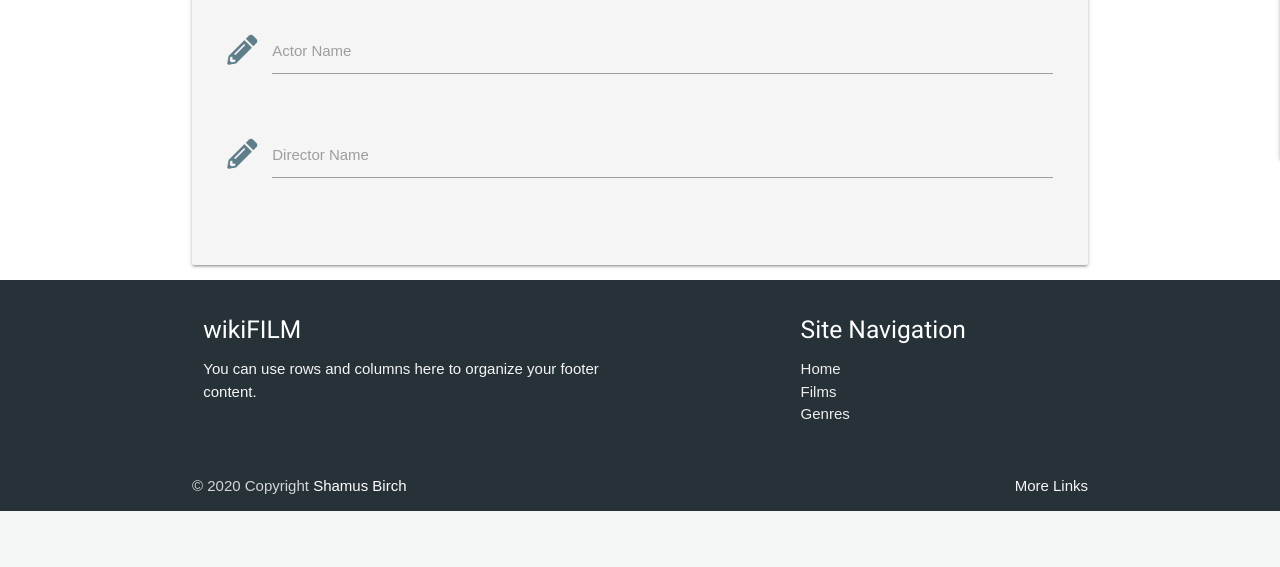
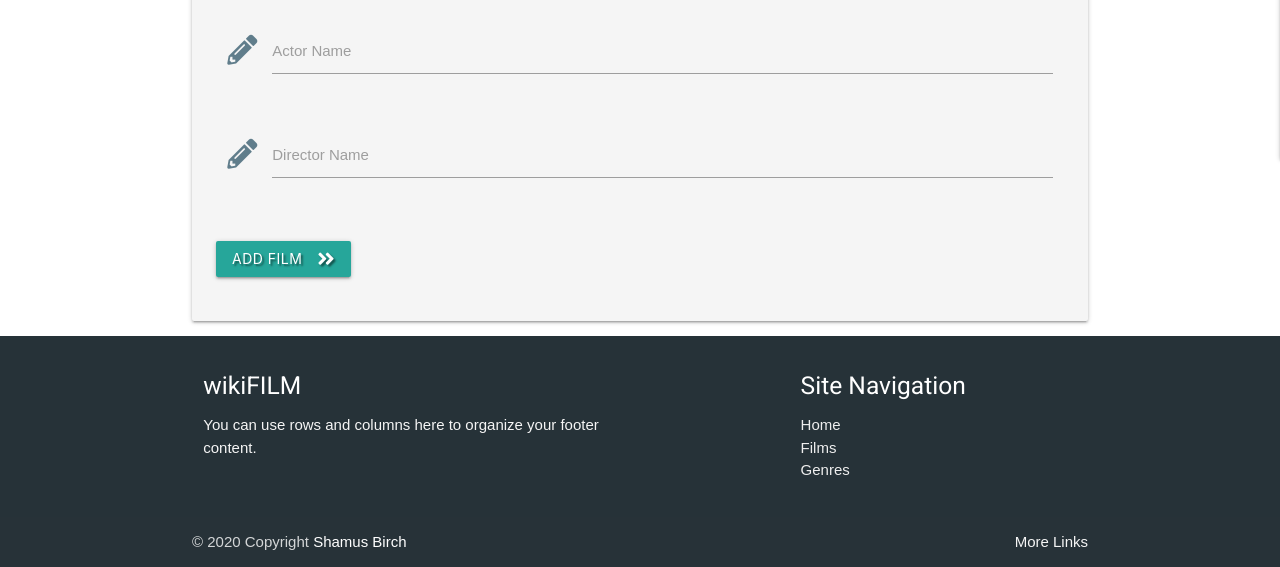
Before and after one commit to shaamuus/wikifilm, a Flask app: page /add_film in a window 1280 px wide. Shown: the part 701-1268 px from the top of the page. Before the commit the page ends 1212 px from the top, so only its background shows below. Run offline with Flask 2, Linux system fonts and the light colour scheme; data that the repository does not hold is empty; some libraries are stand-ins or nearby versions.

Commit message:
allow user  submit new film to db

```diff
--- a/app.py
+++ b/app.py
@@ -24,8 +24,23 @@ def get_films():
     return render_template("films.html", films=films)
 
 
-@app.route("/add_film")
+@app.route("/add_film", methods=["GET", "POST"])
 def add_film():
+    if request.method == "POST":
+        film = {
+            "film_name": request.form.get("film_name"),
+            "film_description": request.form.get("film_description"),
+            "genre_name": request.form.get("genre_name"),
+            "release_date": request.form.get("release_date"),
+            "age_restriction": request.form.get("age_restriction"),
+            "actor_name": request.form.get("actor_name"),
+            "director_name": request.form.get("director_name"),
+            "secret_pin": "1234",
+        }
+        mongo.db.films.insert_one(film)
+        flash("New Film Added Succesfully")
+        return redirect(url_for("get_films"))
+
     genres = mongo.db.genres.find().sort("genre_name", 1)
     return render_template("add_film.html", genres=genres)
 
--- a/static/js/script.js
+++ b/static/js/script.js
@@ -3,8 +3,7 @@
     $('select').formSelect();
     $('.datepicker').datepicker({
         format: "yyyy",
-        minDate: 01-01-1900,
-        maxDate: 01-01-2050,
+        yearRange: 1901-2050,
         showClearBtn: true,
         i18n: {
             done: "Select"
--- a/templates/add_film.html
+++ b/templates/add_film.html
@@ -75,6 +75,12 @@
             <div class="row">
 
             </div>
+            <!-- button -->
+            <div class="row">
+                <button class="btn waves-effect waves-light text-shadow" type="submit">
+                    Add Film <i class="fas fa-angle-double-right right"></i>
+                </button>
+            </div>
         </form>
     </div>
 
--- a/templates/films.html
+++ b/templates/films.html
@@ -1,5 +1,7 @@
 {% extends "base.html" %}
 {% block content %}
+
+    <h3 class="blue-grey-text lighten-3 center-align">Films</h3>
 
     <div class="col">
         <div class="row">
```
